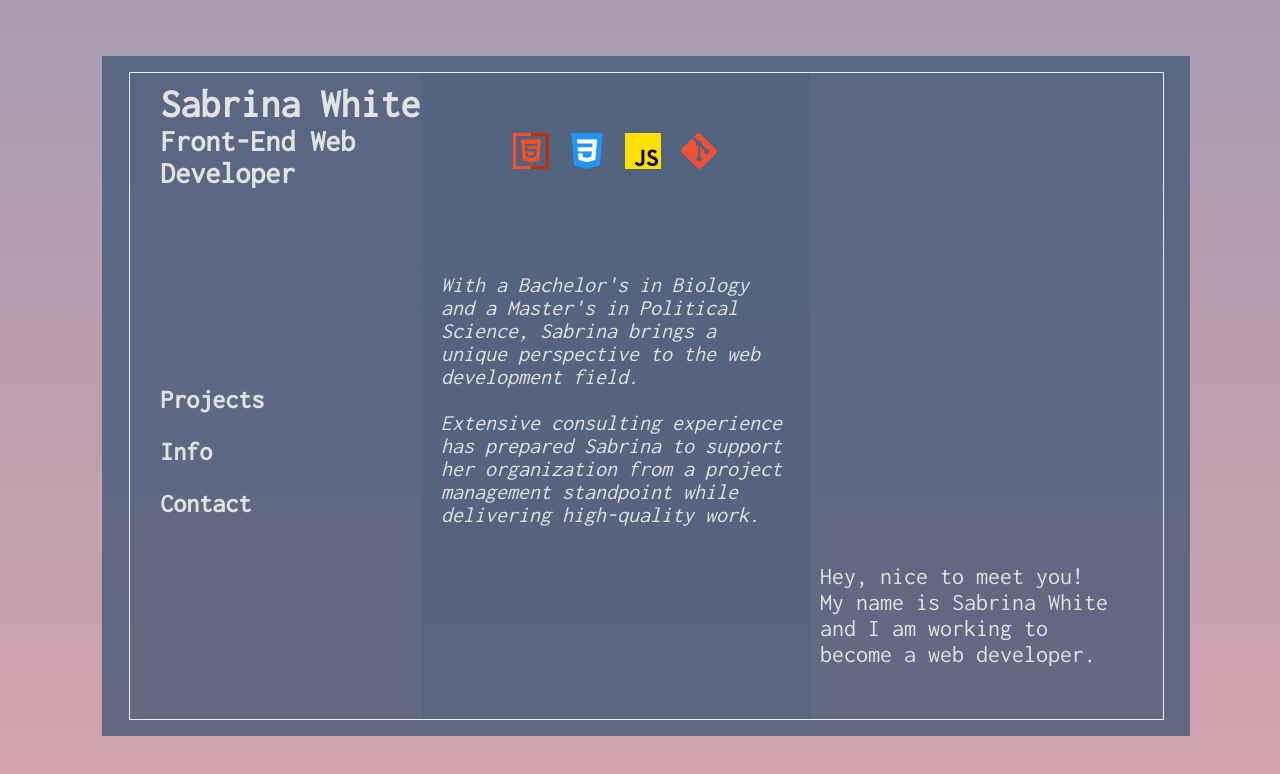
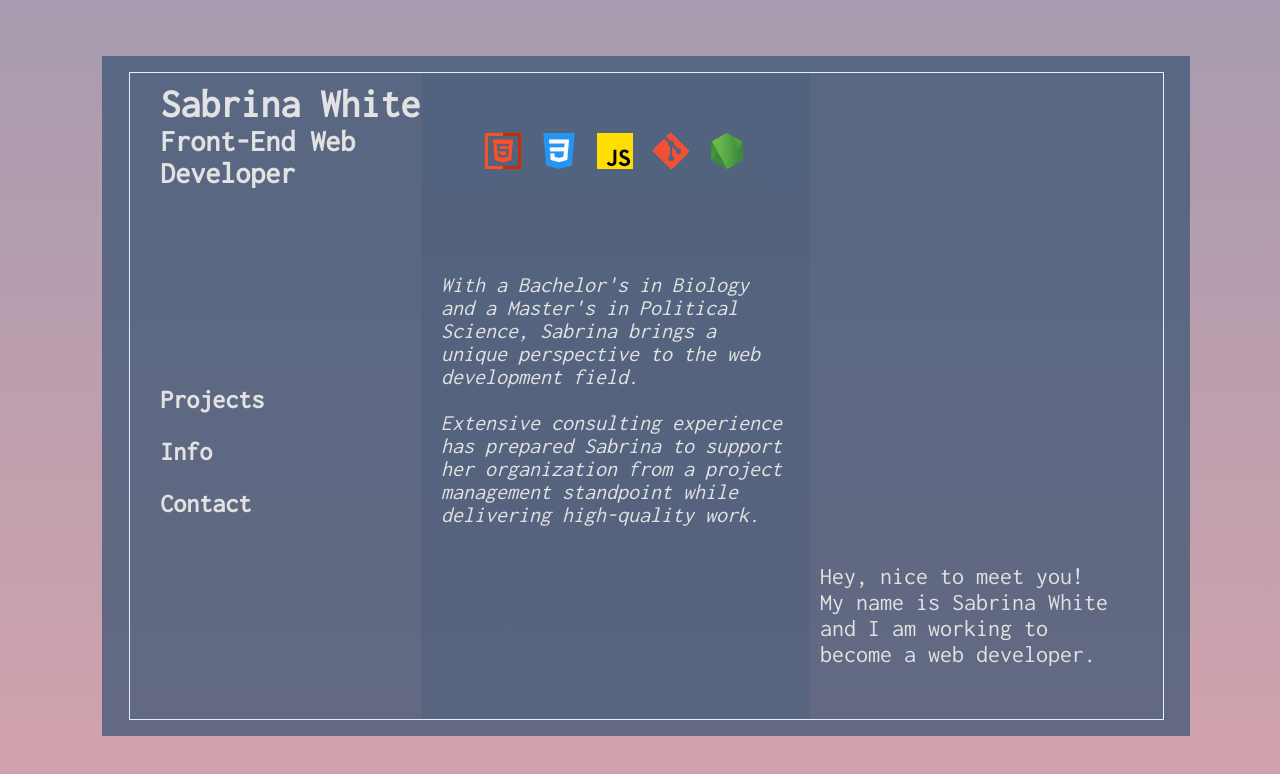
Before and after one commit to Sabrina-S-White/Portfolio, a website: page build/index.html in a window 1280 px wide. Both pictures are taken after a click on the button "Info". Drawn offline with Linux system fonts and the light colour scheme; a web font is replaced by a local one.

Commit message:
added node icon to info page

```diff
--- a/build/index.html
+++ b/build/index.html
@@ -33,10 +33,11 @@
                 </div>
                 <div id="infoDivMiddle">
                     <ul id="infoIcons">
-                        <li id="html"><img src='./images/info-icons/html.png'></li>
-                        <li id="css"><img src='./images/info-icons/css.png'></li>
-                        <li id="javaScript"><img src='./images/info-icons/javascript.png'></li>
-                        <li id="git"><img src='./images/info-icons/git.png'></li>
+                        <li class="infoIcon"><img src='./images/info-icons/html.png'></li>
+                        <li class="infoIcon"><img src='./images/info-icons/css.png'></li>
+                        <li class="infoIcon"><img src='./images/info-icons/javascript.png'></li>
+                        <li class="infoIcon"><img src='./images/info-icons/git.png'></li>
+                        <li class="infoIcon"><img src='./images/info-icons/node-js.png'></li>
                     </ul>
                     <div id="infoText">
                         <p>With a Bachelor's in Biology and a Master's in Political Science, Sabrina brings a unique perspective to the web development field.
```
Also changed, not shown: README.md, build/images/info-icons/node-js.png (added).
